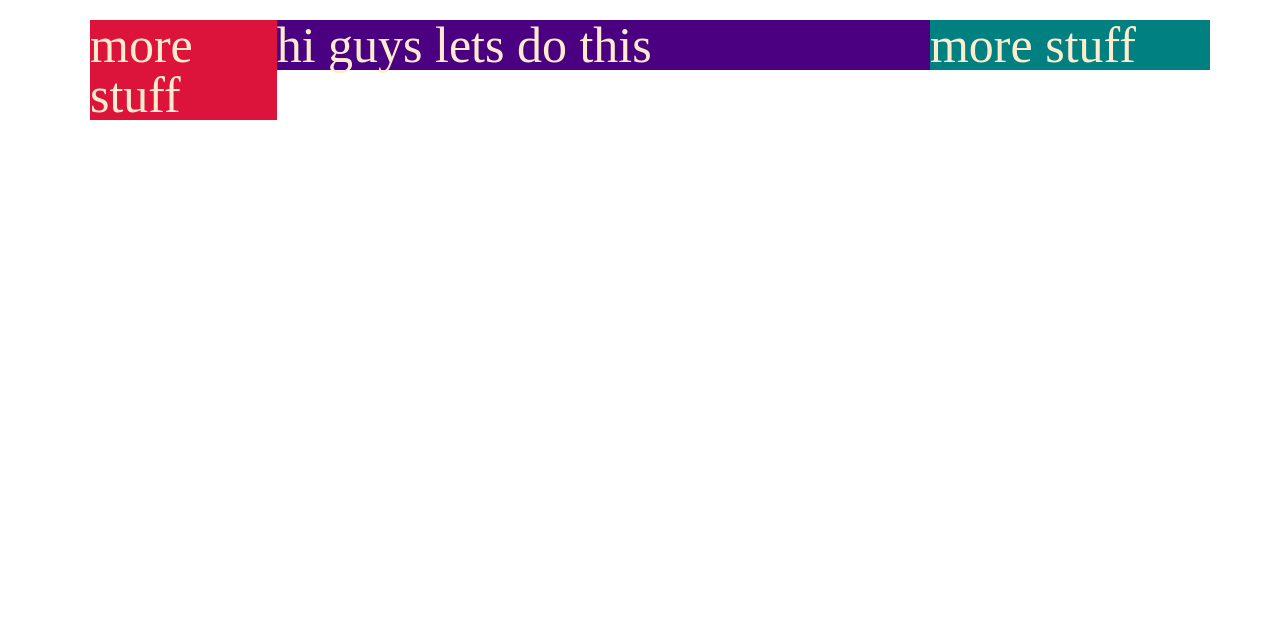
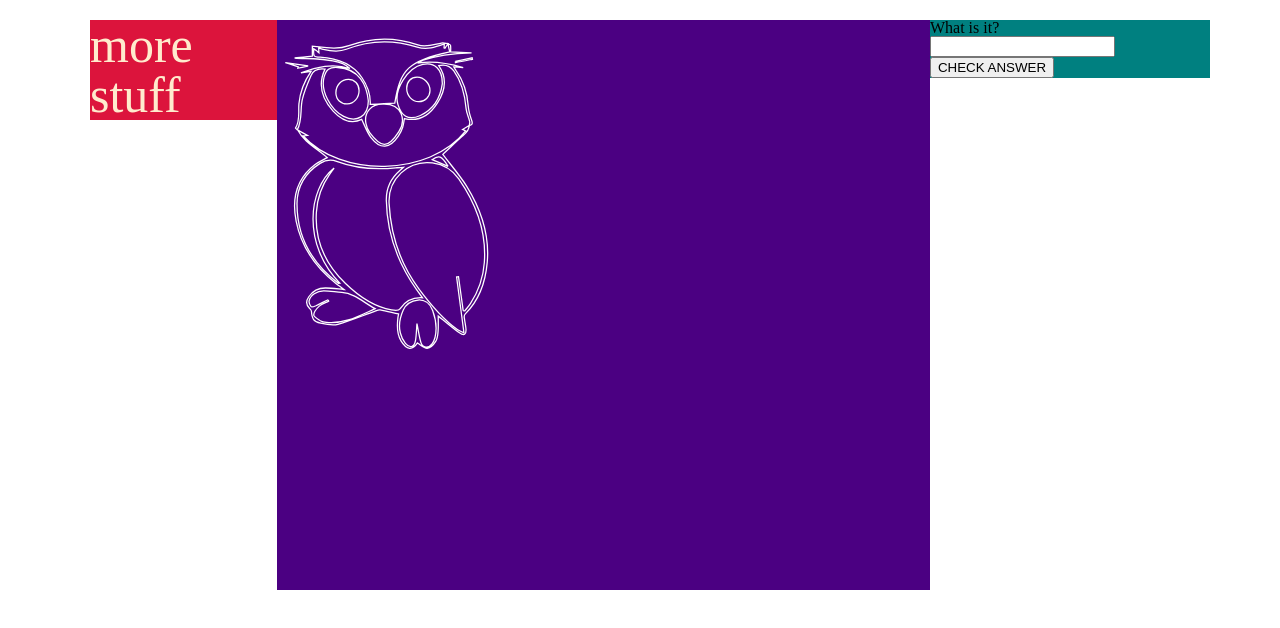
Before and after one commit to meloffbird/shameless, a website: page index.html in a window 1280 px wide. Drawn offline with nearby package versions, Linux system fonts and the light colour scheme.

Commit message:
added check answer input

```diff
--- a/index.html
+++ b/index.html
@@ -1,11 +1,23 @@
 <head>
 	<meta name="viewport" content="width=device-width, initial-scale=1" >
+	<title>Shameless</title>
 
+	<!-- CSS STYLES -->
 	<link href="stylesheets/screen.css" media="screen, projection" rel="stylesheet" type="text/css" />
-
 	<!--[if IE]>
       <link href="/stylesheets/ie.css" media="screen, projection" rel="stylesheet" type="text/css" />
 	<![endif]-->
+
+	<!--JQUERY -->
+	<script src="https://ajax.googleapis.com/ajax/libs/jquery/1.12.0/jquery.min.js"></script>
+
+
+	<!--FAVICON
+	<link rel="shortcut icon" href="images/favicon.png" type="image/x-icon">
+	<link rel="icon" href="images/favicon.png" type="image/x-icon">
+	-->
+
+
 </head>
 
 <body>
@@ -21,16 +33,90 @@
 
 		<div class="col-7-12 color2">
 			<div class="content">
-		<p> hi guys lets do this </p>
+				<div class="owl path">
+		      		<svg viewbox="0 10 500 450">
+		        		<path stroke="#fff" stroke-width="1" fill="none" d="M151.7,93.3c0.1,4.1-2.8,6.2-5.5,8.6c-5.2,4.7-10.3,9.6-15.3,14.2c6.3,8.3,13.3,16.3,18.9,25.2 c11.3,18.2,18.1,38.1,16.2,59.9c-1.3,15.3-5.9,29.6-17.3,40.8c-0.7,0.7-1,2.2-0.8,3.2c0.3,2.9,1.1,5.8,1.3,8.8
+						c0.3,4.5-1.5,5.6-5.2,3c-4.6-3.2-8.9-7-13.3-10.5c-1.1-0.9-2.2-1.8-3.4-2.7c0,4.4,0.2,8.1-0.1,11.9c-0.2,2.8-0.5,5.9-1.9,8.1
+						c-1.5,2.4-4.3,5.2-6.7,5.4c-2.4,0.2-5.1-2.6-7.7-4.2c-4,6-8.5,5.8-13-1.6c-3.4-5.5-3.2-11.6-2.5-17.7c0.1-1.2,0.4-2.4,0.6-3.6
+						c-5.1-1.1-9.8-2.3-14.6-3.2c-1.3-0.2-2.9,0.6-4.3,1.1c-9.7,3.5-19.1,7.5-29,10.3c-4.2,1.2-9.3,0.1-13.7-0.9
+						c-5.5-1.2-6.8-3.5-7.2-9.2c0-0.8-0.7-1.7-1.3-2.3c-3.3-2.9-3.1-6.1-0.8-9.4c3.2-4.7,7.8-7,13.4-6.9c4.5,0.1,9,0.7,14.4,1.2
+						c-2.6-2-4.6-3.4-6.6-5c-16-12.7-27.2-28.7-31.2-49c-3.5-17.6-0.1-33.2,15-44.7c2.9-2.2,6.3-3.6,9.6-5.4
+						c-7.8-7.1-18.1-11.9-23.5-22.1l-0.1,0.1c2.3,1.3,4.7,2.6,7.9,4.4c-2,0.2-2.6,0.3-3.5,0.3c30.1,33.2,99.5,32.5,128.5-3.8
+						c-0.6-0.3-1.2-0.6-2.5-1.2C148.5,95.3,150.1,94.3,151.7,93.3L151.7,93.3z M45.1,126.9c-1.2,1.7-2.5,3.4-3.7,5.2
+						c-6.3,8.9-9.6,18.8-10.3,29.6c-1.5,22.4,7,40.9,22.8,56.2c10.3,10,21.8,18.5,36.5,21c2.2,0.4,5.9,0.4,6.7-0.8
+						c4.1-6.2,9.6-9.3,17.8-8.8c-1.9-2.6-3.3-4.5-4.7-6.4c-15-21.2-23.5-44.6-23.9-70.7c-0.1-9.3,3.5-17,10.5-23.1
+						c0.8-0.7,1.6-1.4,3.1-2.8c-2.7,0.2-4.4,0.3-6,0.4c-15.9,1.6-31.7,0.6-46.8-5.1c-5-1.9-9-1-13.1,1.6c-11.5,7.4-18.1,18-18.2,31.7
+						c-0.1,26.5,11.8,47.1,32.6,62.9c0.2,0.2,0.7,0,1.2,0C19.9,187.3,24.4,143.3,45.1,126.9z M147,239.4c0.4,0.1,0.9,0.2,1.3,0.2
+						c1.5-1.9,3.1-3.6,4.4-5.6c6.3-9.9,10.2-20.8,11-32.6c1.8-24.5-6.5-46.2-20.2-65.9c-4.8-7-12.3-11.6-20.8-12.7
+						c-19.2-2.4-35.2,12.8-34.2,32c1.3,24.7,8.6,47.4,23.5,67.4c8.8,11.8,18,23.2,30.1,31.9c1.5,1.1,3.2,1.7,5.5,2.9
+						c-2-15.4-3.9-29.8-5.8-44.1c0.5-0.1,1-0.1,1.5-0.2C144.5,221.7,145.8,230.5,147,239.4z M40.4,230.9c0.1,0.4,0.3,0.7,0.4,1.1
+						c-2.5,1.3-5.4,2.1-7.4,3.9c-2,1.8-4.3,4.6-4.4,7c-0.1,1.5,3.5,3.4,5.6,4.8c1.2,0.8,2.9,1,4.5,1.1c13.9,1.4,25.5-5.1,38.4-10.9
+						c-9.3-4.9-16.1-12.1-26.3-12.8c-4.8-0.3-9.5-1.3-14.3-1.3c-5.4,0-10.7,3.7-11.5,7.8c-0.3,1.4,0.5,3.4,1.5,4.7
+						c0.3,0.4,2.6-0.2,3.8-0.7C34,234.1,37.2,232.4,40.4,230.9z M110.5,249.7c1.1,5.2,1.7,10.1,3.1,14.8c1.4,4.5,6,5,8.8,1.3
+						c1.1-1.4,1.8-3.2,2.3-4.9c1.8-7.4,0.8-14.6-1.8-21.6c-2.1-5.6-6.6-8.6-11.5-8.2c-5.3,0.5-9.5,2.9-11.7,7.9
+						c-2.6,5.8-3.9,11.9-2.3,18.1c0.7,2.9,2.1,5.9,4,8.2c3.4,4.1,6.9,3.2,7.9-2C110.1,258.9,110.1,254.5,110.5,249.7z M135.1,125.5
+						c-5.2-8.3-7.3-9.2-12.6-5.2C126.5,122,130.6,123.7,135.1,125.5z
+						M16,96.7c-0.5-0.5-1.5-1.3-1.4-1.4c3.9-5.9,2.1-12.7,2.7-19.1c0.8-9.2,3.9-17.5,9.6-25.7c-3.2,0.5-5.6,0.9-8,1.3
+						c12.5-4.8,25.2-8,38.6-3.5c-3.7-3.9-8.5-5.2-13.4-6c-5-0.8-10.1-1.4-15.1-1.7c-5-0.3-10.1-0.1-15.1-0.6c4.6-0.4,9.1-0.9,14-1.4
+						c0-2.3,0-4.4,0-7.9c4,0.4,7.6,0.8,11.2,1.2c6,0.7,11.6,0.7,17.7-1.6c17.9-6.6,36.2-6.9,54.4-0.6c6.5,2.2,12.5-0.3,18.6-1.5
+						c1.7-0.3,3.5,0.2,5.3,0.4c-0.8,1.2-1.7,2.4-2.5,3.7c-0.2-0.1-0.5-0.2-0.7-0.3c0.1-1,0.1-1.9,0.2-3.1c-7.1,2.6-13.9,4.9-21.4,2.5
+						c-18.8-6-37.6-5.6-56,1.7c-6.2,2.5-12.1,1.5-18.2,0.1c-1.2-0.3-2.3-0.8-3.6-1.2c0.1,1.3,0.1,2.2,0.2,3.9c-1.1-0.9-1.5-1.4-2.1-1.8
+						c-0.6-0.4-1.2-0.8-2-1.3c-0.4,6.1-0.2,6.3,5,6.6c13.2,0.8,25,4.4,33,16c4.6,6.7,7,14,6.6,21.2c6.6-0.3,12.9-0.6,19.4-1
+						c4.4-27.1,10.6-33.1,43.4-40.4c-0.5-2.1-1-4.3-1.4-6.4c0.7,0.4,2,0.7,2,1.2c0.3,1.6,0.1,3.3,0.1,5.1c5.7,0.3,11.1,0.5,16.5,0.8
+						c-13.1,0.4-25.9,1.5-38.3,5.9c-1.1,0.4-2.1,1.1-3.1,2c12-1.7,23.4,0.4,34.8,3.8c-2.3-0.2-4.6-0.4-7.4-0.6c0.7,1.2,1.2,2,1.8,2.9
+						c6,8.4,8.9,17.7,9.6,28c0.3,4,1.5,8,2.8,11.7c0.9,2.6,0,3.3-2.1,3.8c0,0,0.1,0.1,0.1,0.1c0.1-1.2,0.6-2.4,0.3-3.5
+						c-0.8-3.4-2.5-6.7-2.8-10c-0.9-10.8-3.3-20.9-9.7-29.8c-3-4.2-6.6-5.5-11.9-4.2c7.2,10.2,5,20.2-1.1,29.6c-5.9,9.3-14,15.1-26,12.2
+						c-0.5,2.5-0.6,4.9-1.4,7.1c-0.8,2.4-2,4.7-3.4,6.8c-6.9,10.1-14.1,10.7-21.6,1.1c-3.2-4.1-4.9-9.4-7.3-14.3
+						c-8.7,4.1-16.4,0.2-22.6-6.6c-8.7-9.5-12.5-20.3-6.4-33.1c-4.9-0.6-9,0.3-11,5c-2.6,5.9-5.2,11.9-6.7,18.1
+						C18,79.9,20.4,88.9,16,96.7L16,96.7z M130.5,60.5c0.3-11.6-6.1-17.5-15.4-15.5c-11.8,2.5-23.2,20.3-19.6,31.8
+						c2.7,8.6,7.7,13.1,17.7,8.6C124.3,80.3,129.1,70.6,130.5,60.5z M72.1,74c-1.2-12.8-7.3-25.6-24.2-26.5c-6.6-0.4-9.1,1.3-10.8,7.8
+						c-2.7,10.4,4.9,25.5,15.5,30.8C63.1,91.4,72.1,85.8,72.1,74z M84,76.4c-9.4-0.3-15.4,6.2-13.8,15.3c0.5,2.6,1.5,5.3,3,7.3
+						c9.2,12.4,14.3,12.6,23-0.9C101.9,89.4,99.2,76.1,84,76.4z
+						M6.6,43.6c6.9,1,12.7,1.9,18,2.7c-2.4,0.5-5.3,1.1-8.2,1.8c0.1-0.4,0.3-0.7,0.4-1.1C13.7,46,10.7,44.9,6.6,43.6z
+						M140.8,42.7c4.4-0.9,8.9-1.9,13.3-2.8c0.1,0.4,0.1,0.7,0.2,1.1c-4.5,0.9-8.9,1.8-13.4,2.6C140.9,43.4,140.8,43.1,140.8,42.7
+						z M102.4,63.9c0-5.2,3.3-8.8,8.2-8.8c5.5,0,10.3,5.1,10.2,10.8c-0.1,4.7-4,8.6-8.7,8.6C106.8,74.6,102.4,69.9,102.4,63.9z M46.5,67.7c-0.1-6.1,4.4-11,10-10.9c4.7,0,8.3,3.9,8.3,8.8c0,5.8-4.1,10.5-9.3,10.7C50.4,76.5,46.6,72.8,46.5,67.7z"/>
+		      		</svg>
+		  		</div>
 			</div>
 		</div>
 
 		<div class="col-3-12 color3">
 			<div class="content">
-		<p> more stuff </p>
+
+
+				<!--SUPERHERO QUESTION + ANSWER-->
+				<div class="question">
+
+					<h4> What is it? </h4>
+
+					<!--QUESTION FORM + BUTTON-->
+					<form>
+						<input class="superhero" type="text" name="superhero" />
+					</form>
+
+					<button class="checkanswer">CHECK ANSWER</button>
+
+				</div>
+
+				<!-- ---ANSWERS--- -->
+
+				<div id="correct">
+					<h5> CORRECT! </h5>
+				</div>
+
+				<div id="wrong">
+					<h5> NOPE! TRY AGAIN </h5>
+				</div>
+
+
 			</div>
 		</div>
 
-</div>
+
+
+		<!--JAVASCRIPT-->
+		<script src="js/index.js"></script>
+
+	</div> <!--end main grid -->
 
 </body>
--- /dev/null
+++ b/js/index.js
@@ -0,0 +1,55 @@
+/* Adapted from Jake Archibald's "Animated Line Drawing in SVG"
+ * http://jakearchibald.com/2013/animated-line-drawing-svg/
+ */
+
+var path = document.querySelector('.owl path');
+var length = path.getTotalLength();
+
+// Set up the starting positions
+path.style.strokeDasharray = length + ' ' + length;
+path.style.strokeDashoffset = length;
+
+// Trigger a layout so styles are calculated & the browser
+// picks up the starting position before animating
+path.getBoundingClientRect();
+// Define our transition
+path.style.transition = path.style.WebkitTransition =
+    'stroke-dashoffset 11s ease-in-out';
+// Go!
+path.style.strokeDashoffset = '0';
+
+
+
+
+
+
+/* Check answer to questions */
+
+  // DEFAULT SETTINGS
+  $('#wrong').hide();
+  $('#correct').hide();
+
+  // SELECT INPUT BOX + CLEAR AFTER WRONG ANSWER
+  $('input.superhero').focus(function () {
+      $('#wrong').hide();
+      $('#correct').hide();
+      $("button.checkanswer").show();
+  });
+
+  // CHECK ANSWER
+  $("button.checkanswer").click(function () {
+
+      var superhero = $('input.superhero').val();
+
+  //IF CORRECT ANSWER
+     if ($('input.superhero').val() == 'Owl') {
+          $('#correct').show();
+
+  //IF WRONG ANSWER
+      } else {
+          $("button.checkanswer").hide();
+          $('#wrong').show();
+          $("button.checkanswer").show();
+      }
+
+  });
```
Lines whose indentation alone changed are shown as unchanged.
